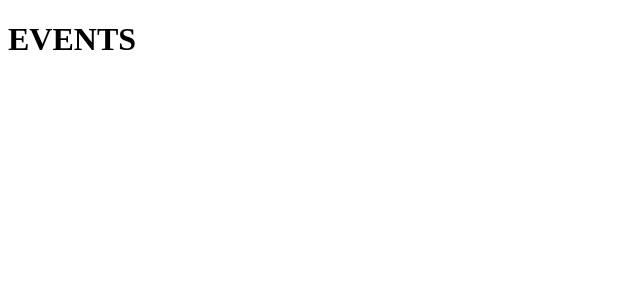
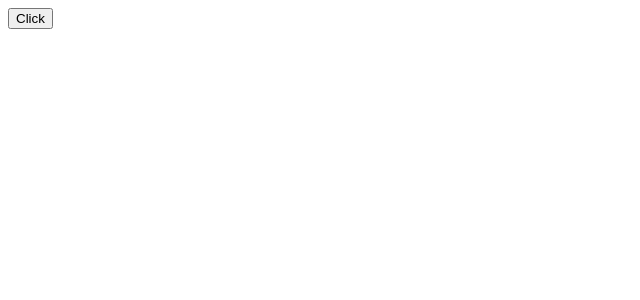
Before and after one commit to ibr-Talha/styling-app, a React (Create React App) app: page / in a window 1280 px wide. Shown: the top 300 px of the page, without its empty margins (0-640 px from the left). Built offline with nearby package versions, Linux system fonts and the light colour scheme.

Commit message:
events import

```diff
--- a/src/App.jsx
+++ b/src/App.jsx
@@ -1,7 +1,10 @@
+import Events from "./compenent/1-event/Events";
+
+
 function App() {
   return (
     <div>
-      <h1>EVENTS</h1>
+      <Events />
     </div>
   );
 }
```
